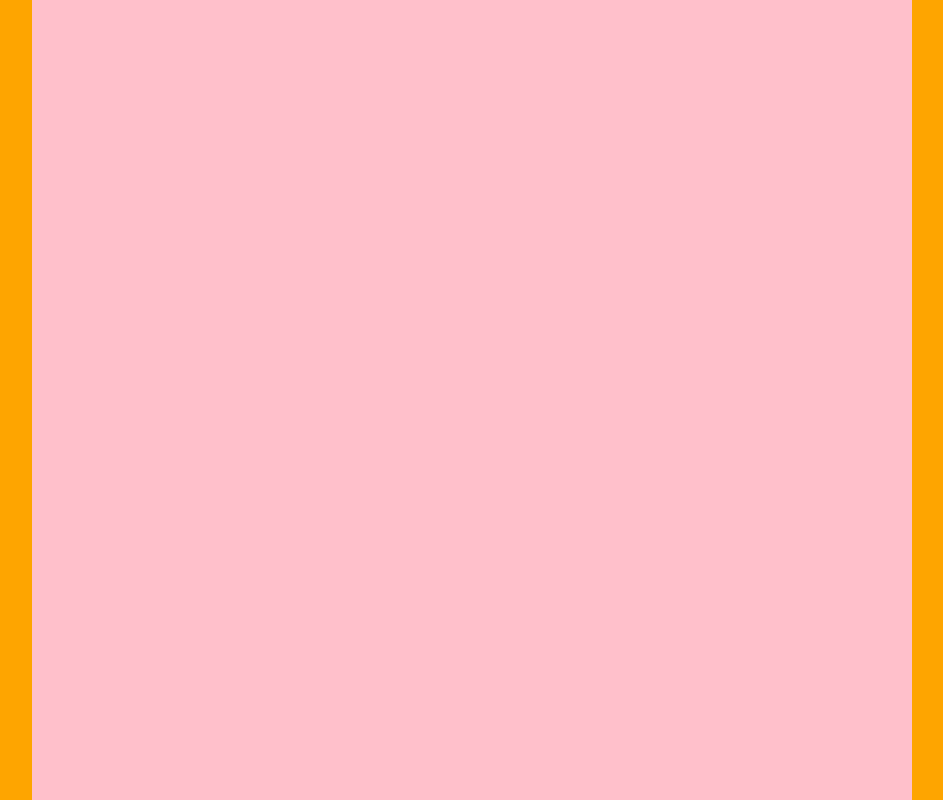
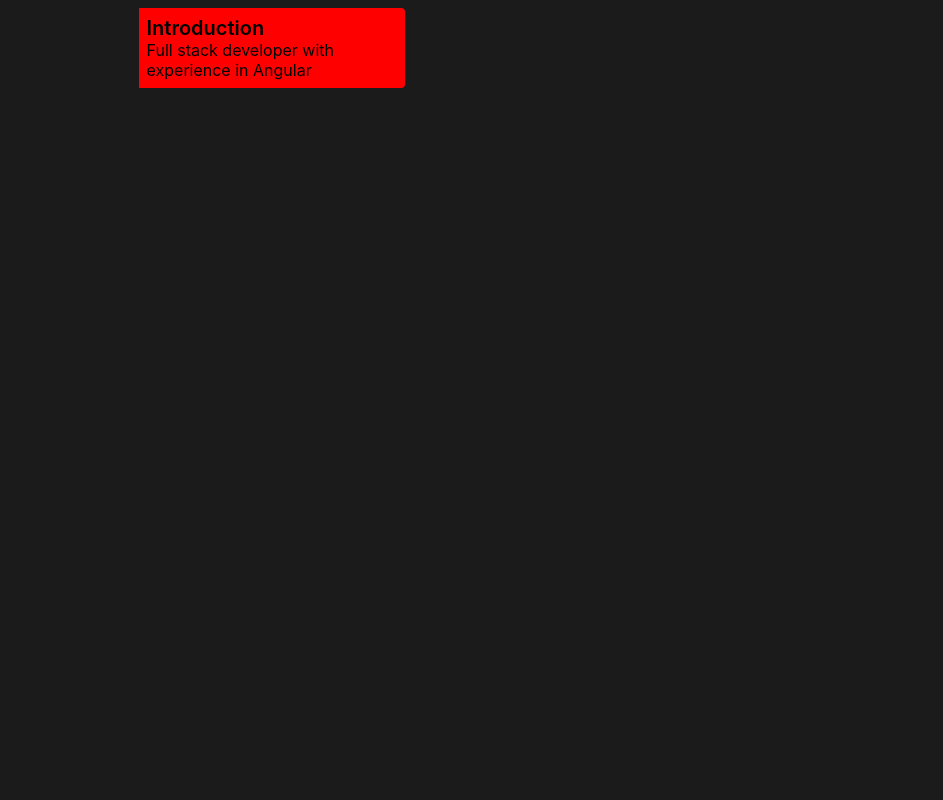
Before and after one commit to Cameronl14320/portal, a Next.js app in the folder portal-client/: page /landing in a window 1280 px wide. Shown: the whole page, without its empty margins (168-1111 px from the left). Built offline with nearby package versions, Linux system fonts and the light colour scheme.

Commit message:
Landing page initial styling

```diff
--- /dev/null
+++ b/portal-client/components/card/card.module.scss
@@ -0,0 +1,6 @@
+@import '../../styles/styles.module.scss';
+
+.container {
+    display: flex;
+    border-radius: $portal-unit;
+}
--- /dev/null
+++ b/portal-client/components/card/card.tsx
@@ -0,0 +1,11 @@
+import style from './card.module.scss';
+
+function Card(props: { children?: any, style?: any }) {
+    return (
+        <div className={ style.container } style={ props.style }>
+            { props.children }
+        </div>
+    )
+}
+
+export default Card;
--- a/portal-client/pages/landing.module.scss
+++ b/portal-client/pages/landing.module.scss
@@ -3,24 +3,40 @@
 .container {
     height: 100vh;
     display: flex;
+    background-color: $shadow-base;
+};
 
-    @include breakpoint($sm-min) {
-        background-color: red;
-    }
+.content {
+    display: flex;
+}
 
-    @include breakpoint($sd-min) {
-        background-color: blue;
-    }
+.profileCard {
+    display: flex;
+    flex-direction: column;
 
     @include breakpoint($md-min) {
-        background-color: green;
+        flex-direction: row;
+        justify-content: space-between;
     }
+}
 
-    @include breakpoint($lg-min) {
-        background-color: orange;
+.profileCardInfo {
+    margin: $portal-unit;
+
+    @include breakpoint($md-min) {
+        margin: $portal-double-unit;
     }
+}
 
-    @include breakpoint($xl-min) {
-        background-color: black;
-    }
-};
+.profileCardPrimary {
+    width: 40%;
+    border-top-left-radius: $portal-unit;
+    border-bottom-left-radius: $portal-unit;
+}
+
+.profileCardSecondary {
+    width: 100%;
+    background-color: red;
+    border-top-right-radius: $portal-unit;
+    border-bottom-right-radius: $portal-unit;
+}
--- a/portal-client/pages/landing.tsx
+++ b/portal-client/pages/landing.tsx
@@ -1,10 +1,33 @@
 import style from './landing.module.scss';
+import Card from '../components/card/card';
+import colors from '../styles/styles.module.scss';
+
+const landingCardStyle = {
+    backgroundColor: colors.starlightBase,
+    width: '100%'
+};
 
 function Landing(props: any) {
     return (
         <div className={ style.container }>
-            <div className='l-container'>
+            <div className='margin-container'>
+                <div className={ style.content }>
+                    <Card style={ landingCardStyle }>
+                        <div className={ style.profileCard }>
+                            <div className={ style.profileCardPrimary}>
 
+                            </div>
+                            <div className={ style.profileCardSecondary }>
+                                <div className={ style.profileCardInfo }>
+                                    <div className='subtitle'>Introduction</div>
+                                    <div>
+                                        Full stack developer with experience in Angular
+                                    </div>
+                                </div>
+                            </div>
+                        </div>
+                    </Card>
+                </div>
             </div>
         </div>
     )
--- a/portal-client/styles/globals.scss
+++ b/portal-client/styles/globals.scss
@@ -6,6 +6,7 @@
   margin: 0;
   font-family: -apple-system, BlinkMacSystemFont, Segoe UI, Roboto, Oxygen,
     Ubuntu, Cantarell, Fira Sans, Droid Sans, Helvetica Neue, sans-serif;
+  font-size: $font-size-base;
 }
 
 a {
@@ -17,26 +18,33 @@
   box-sizing: border-box;
 }
 
-.l-container {
+.margin-container {
   width: 100%;
+  margin: $portal-double-unit;
 
   @include breakpoint($sd-min) {
-    margin: 0 50px;
-    background-color: red;
+    margin: $portal-double-unit $portal-unit * 13;
   }
 
   @include breakpoint($md-min) {
-    margin: 0 100px;
-    background-color: blue;
+    margin: $portal-double-unit $portal-unit * 26;
   }
 
   @include breakpoint($lg-min) {
-    margin: 0 200px;
-    background-color: pink;
+    margin: $portal-double-unit $portal-unit * 50;
   }
 
   @include breakpoint($xl-min) {
-    margin: 0 400px;
-    background-color: violet;
+    margin: $portal-double-unit $portal-unit * 100;
   }
 }
+
+.title {
+  font-size: $font-size-title;
+  font-weight: $font-weight-strongest;
+}
+
+.subtitle {
+  font-size: $font-size-subtitle;
+  font-weight: $font-weight-strong;
+}
--- a/portal-client/styles/styles.module.scss
+++ b/portal-client/styles/styles.module.scss
@@ -49,3 +49,16 @@
     @media (max-width: $sm-max) { min-width: $sm-min; @content ; }
   }
 }
+
+:export {
+  portalUnit: $portal-unit;
+  portalDoubleUnit: $portal-double-unit;
+
+  starlightBase: $starlight-base;
+  starlightLight: $starlight-light;
+  starlightDark: $starlight-dark;
+
+  shadowBase: $shadow-base;
+  shadowLight: $shadow-light;
+  shadowDark: $shadow-dark;
+}
```
